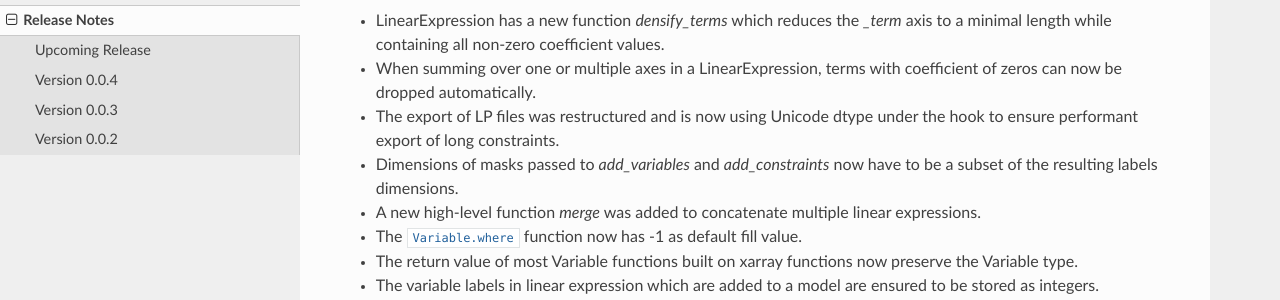
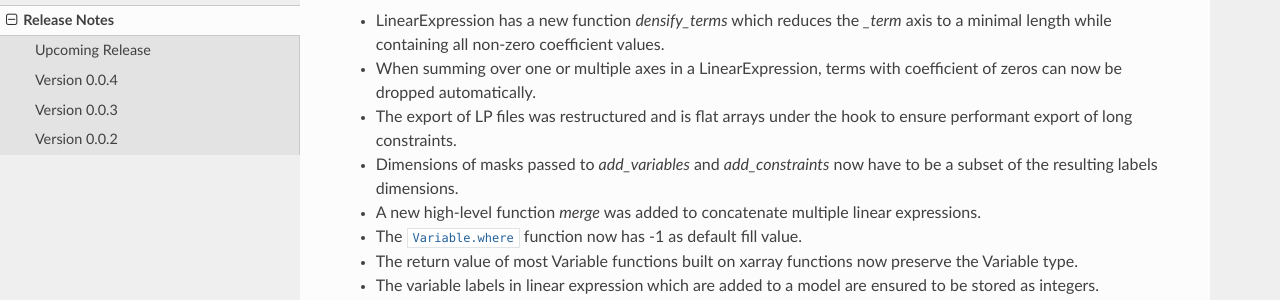
Before and after one commit to PyPSA/linopy, a Sphinx documentation site: the page built from doc/release_notes.rst, in a window 1280 px wide and 900 px high. Shown: the part 207-507 px from the top of the window. Built offline with Sphinx 7.4.7 and the Read the Docs theme 2.0.0, drawn with Linux system fonts in a browser that asks for light colours; pages that are not in the unit, such as notebooks, are missing from menus.

Commit message:
adjust release notes

```diff
--- a/doc/release_notes.rst
+++ b/doc/release_notes.rst
@@ -6,7 +6,7 @@
 
 * LinearExpression has a new function `densify_terms` which reduces the `_term` axis to a minimal length while containing all non-zero coefficient values.
 * When summing over one or multiple axes in a LinearExpression, terms with coefficient of zeros can now be dropped automatically.
-* The export of LP files was restructured and is now using Unicode dtype under the hook to ensure performant export of long constraints.
+* The export of LP files was restructured and is flat arrays under the hook to ensure performant export of long constraints.
 * Dimensions of masks passed to `add_variables` and `add_constraints` now have to be a subset of the resulting labels dimensions.
 * A new high-level function `merge` was added to concatenate multiple linear expressions.
 * The ``Variable.where`` function now has -1 as default fill value.
```
